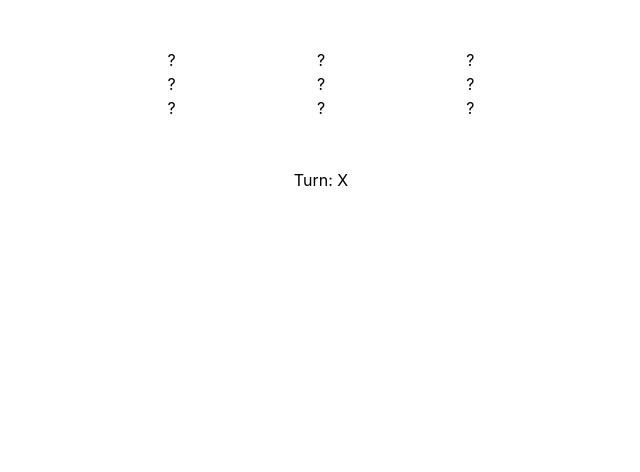
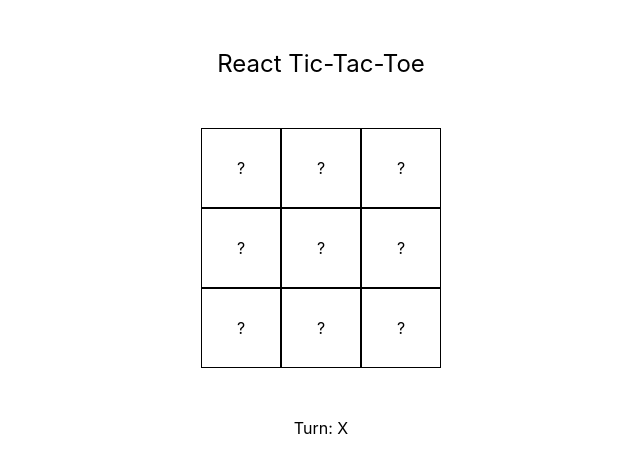
Before and after one commit to richieyi/react-tic-tac-toe, a React (Create React App) app: page / in a window 1280 px wide. Shown: the top 472 px of the page, without its empty margins (319-959 px from the left). Built offline with nearby package versions, Linux system fonts and the light colour scheme.

Commit message:
Add styling and fix reset bug

```diff
--- a/src/App.tsx
+++ b/src/App.tsx
@@ -1,7 +1,12 @@
 import Board from './components/Board';
 
 function App() {
-  return <Board />;
+  return (
+    <div className="flex flex-col items-center">
+      <h1 className="mt-12 text-2xl">React Tic-Tac-Toe</h1>
+      <Board />
+    </div>
+  );
 }
 
 export default App;
--- a/src/components/Board/index.tsx
+++ b/src/components/Board/index.tsx
@@ -1,6 +1,7 @@
 import { useEffect, useState } from 'react';
 import { isGameWon } from '../../utils';
 
+const emptyBoard = [...Array(3)].map((_) => Array(3).fill('?'));
 const defaultBoard = [...Array(3)].map((_) => Array(3).fill('?'));
 const defaultTurn = 'X';
 
@@ -22,6 +23,7 @@ function Board() {
     return board.map((row, rowIdx) => {
       return row.map((tile, tileIdx) => (
         <button
+          className="border border-black h-20 w-20"
           data-testid="board-tile"
           key={`${tile}-${tileIdx}`}
           onClick={() => setPiece(rowIdx, tileIdx, turn)}
@@ -52,15 +54,18 @@ function Board() {
   }
 
   function resetBoard() {
-    setBoard(defaultBoard);
+    console.log('reset');
+    setBoard(emptyBoard);
     setTurn(defaultTurn);
     setIsWon(false);
   }
 
   return (
     <div data-testid="board">
-      <div className="grid grid-cols-3 m-auto max-w-md py-12">
-        {renderBoard()}
+      <div className="flex justify-center">
+        <div className="grid grid-cols-3 m-auto max-w-md py-12">
+          {renderBoard()}
+        </div>
       </div>
       <div className="flex justify-center">
         <span>
@@ -71,7 +76,13 @@ function Board() {
       </div>
       {isWon ? (
         <div className="flex justify-center">
-          <button onClick={resetBoard}>Reset</button>
+          <button
+            data-testid="reset-button"
+            className="border bg-blue-500 text-white rounded px-8 py-2 my-2"
+            onClick={resetBoard}
+          >
+            Reset
+          </button>
         </div>
       ) : null}
     </div>
```
Also changed, not shown: 1 other file (tests, documents, lock files or other folders).
